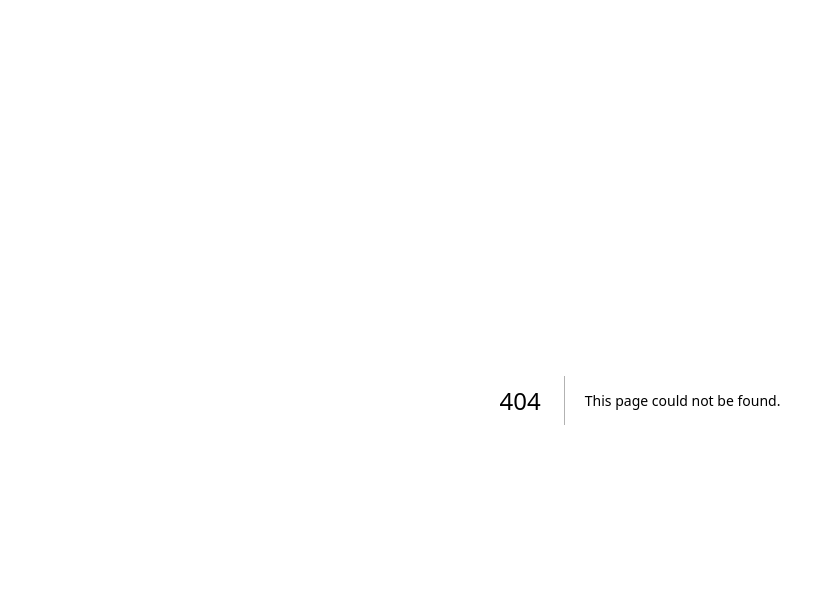
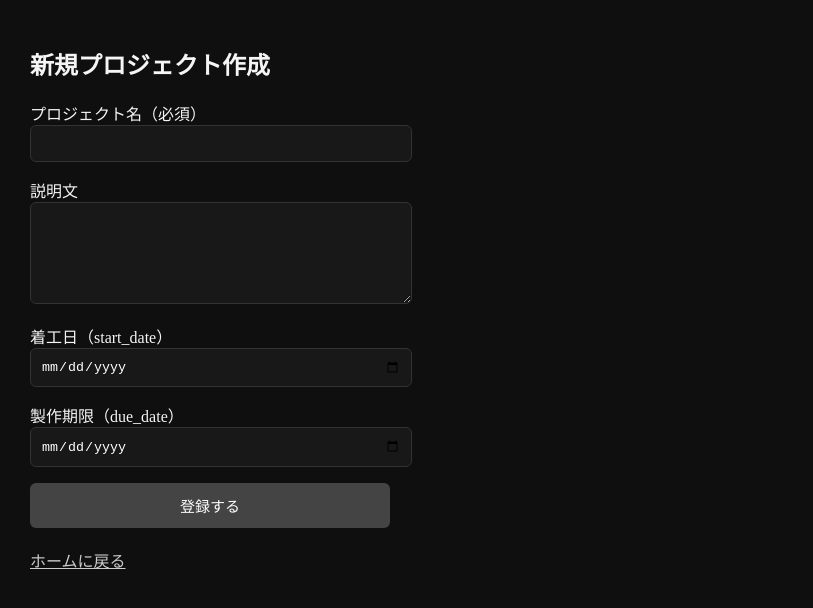
Before and after one commit to kaosu0832/kosei-schedule-app, a Next.js app: page /projects/new in a window 1280 px wide. Before the commit this address had no page. Shown: the top 608 px of the page, without its empty margins (0-813 px from the left). Built offline with nearby package versions, Linux system fonts and the light colour scheme; no server answers.

Commit message:
Create page.tsx

```diff
--- /dev/null
+++ b/app/projects/new/page.tsx
@@ -0,0 +1,169 @@
+"use client";
+
+import { useState } from "react";
+import { supabase } from "../../../lib/supabaseClient";
+import Link from "next/link";
+
+// 新規プロジェクト作成ページ
+export default function NewProjectPage() {
+  // 各フォームの入力状態を保持する useState
+  // useState(React の状態管理フック：UI の入力値を保持できる仕組み。これがないと画面が入力に反応しない)
+  const [name, setName] = useState("");
+  const [description, setDescription] = useState("");
+  const [startDate, setStartDate] = useState("");
+  const [dueDate, setDueDate] = useState("");
+  const [loading, setLoading] = useState(false);
+
+  // 新規プロジェクト登録処理
+  const handleSubmit = async (e: React.FormEvent) => {
+    e.preventDefault(); // form のデフォルト動作(ページリロード)を防ぐ
+
+    if (!name || !startDate || !dueDate) {
+      alert("必須項目を入力してください。");
+      return;
+    }
+
+    setLoading(true);
+
+    // Supabase の INSERT（DB に新しい行を追加する処理）
+    const { error } = await supabase.from("projects").insert([
+      {
+        name: name,
+        description: description,
+        start_date: startDate,
+        due_date: dueDate,
+        status: "未着手", // 初期ステータス
+      },
+    ]);
+
+    if (error) {
+      alert("プロジェクトの作成に失敗しました：" + error.message);
+    } else {
+      alert("プロジェクトを登録しました！");
+      window.location.href = "/projects"; // 完了後一覧へ戻る
+    }
+
+    setLoading(false);
+  };
+
+  return (
+    <div
+      style={{
+        background: "#0f0f0f",
+        minHeight: "100vh",
+        color: "#f5f5f5",
+        padding: "30px",
+      }}
+    >
+      <h1 style={{ fontSize: "24px", marginBottom: "20px" }}>
+        新規プロジェクト作成
+      </h1>
+
+      <form
+        onSubmit={handleSubmit}
+        style={{
+          display: "flex",
+          flexDirection: "column",
+          gap: "16px",
+          maxWidth: "360px",
+        }}
+      >
+        <label>
+          プロジェクト名（必須）
+          <input
+            type="text"
+            value={name}
+            onChange={(e) => setName(e.target.value)}
+            style={{
+              width: "100%",
+              padding: "10px",
+              background: "#181818",
+              border: "1px solid #333",
+              borderRadius: "6px",
+              color: "#fff",
+            }}
+          />
+        </label>
+
+        <label>
+          説明文
+          <textarea
+            value={description}
+            onChange={(e) => setDescription(e.target.value)}
+            style={{
+              width: "100%",
+              padding: "10px",
+              height: "80px",
+              background: "#181818",
+              border: "1px solid #333",
+              borderRadius: "6px",
+              color: "#fff",
+            }}
+          />
+        </label>
+
+        <label>
+          着工日（start_date）
+          <input
+            type="date"
+            value={startDate}
+            onChange={(e) => setStartDate(e.target.value)}
+            style={{
+              width: "100%",
+              padding: "10px",
+              background: "#181818",
+              border: "1px solid #333",
+              borderRadius: "6px",
+              color: "#fff",
+            }}
+          />
+        </label>
+
+        <label>
+          製作期限（due_date）
+          <input
+            type="date"
+            value={dueDate}
+            onChange={(e) => setDueDate(e.target.value)}
+            style={{
+              width: "100%",
+              padding: "10px",
+              background: "#181818",
+              border: "1px solid #333",
+              borderRadius: "6px",
+              color: "#fff",
+            }}
+          />
+        </label>
+
+        <button
+          type="submit"
+          disabled={loading}
+          style={{
+            padding: "12px",
+            background: "#444",
+            borderRadius: "6px",
+            border: "none",
+            color: "#fff",
+            fontSize: "15px",
+            cursor: "pointer",
+          }}
+        >
+          {loading ? "登録中..." : "登録する"}
+        </button>
+      </form>
+
+      <Link
+        href="/"
+        style={{
+          display: "inline-block",
+          marginTop: "20px",
+          color: "#ccc",
+          textDecoration: "underline",
+        }}
+      >
+        ホームに戻る
+      </Link>
+    </div>
+  );
+}
```
